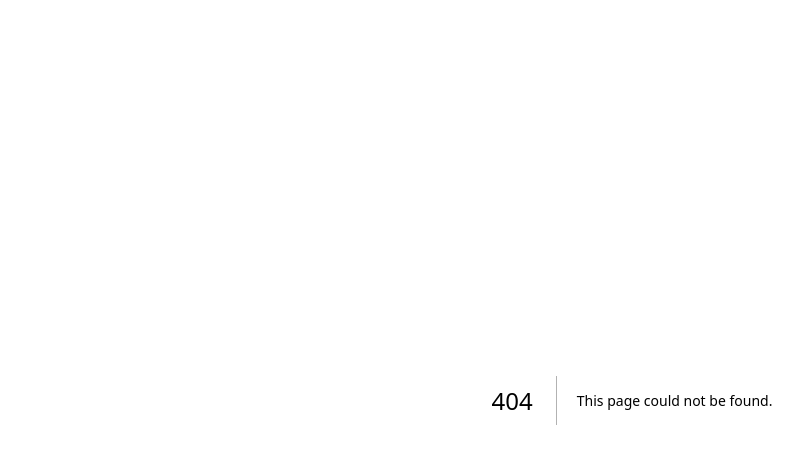
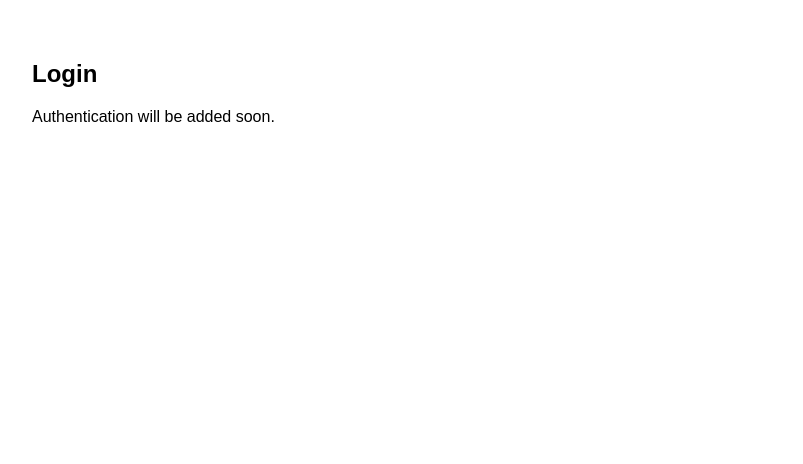
Before and after one commit to Rabbi111-cloud/Mental-Support-App, a Next.js app: page /login in a window 1280 px wide. Before the commit this address had no page. Shown: the top 464 px of the page, without its empty margins (8-811 px from the left). Built offline with nearby package versions, Linux system fonts and the light colour scheme.

Commit message:
Create page.js

```diff
--- /dev/null
+++ b/app/login/page.js
@@ -0,0 +1,8 @@
+export default function Login() {
+  return (
+    <main style={{ padding: 40 }}>
+      <h2>Login</h2>
+      <p>Authentication will be added soon.</p>
+    </main>
+  )
+}
```
